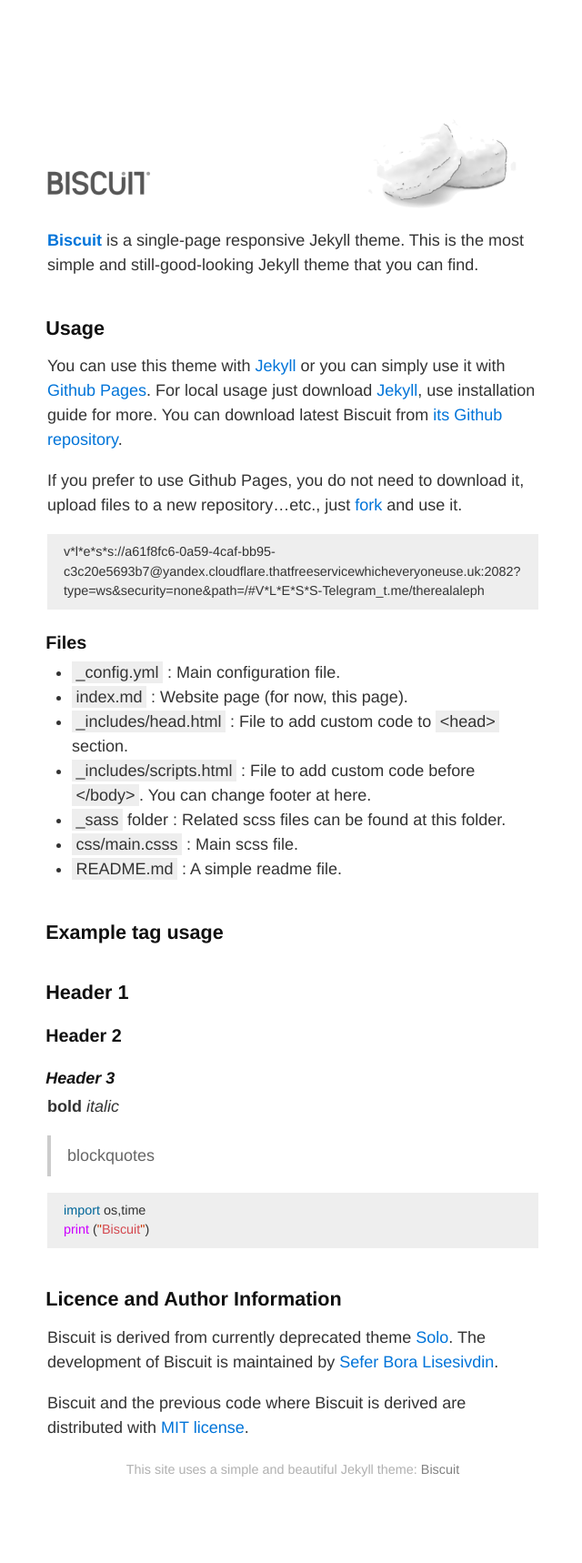
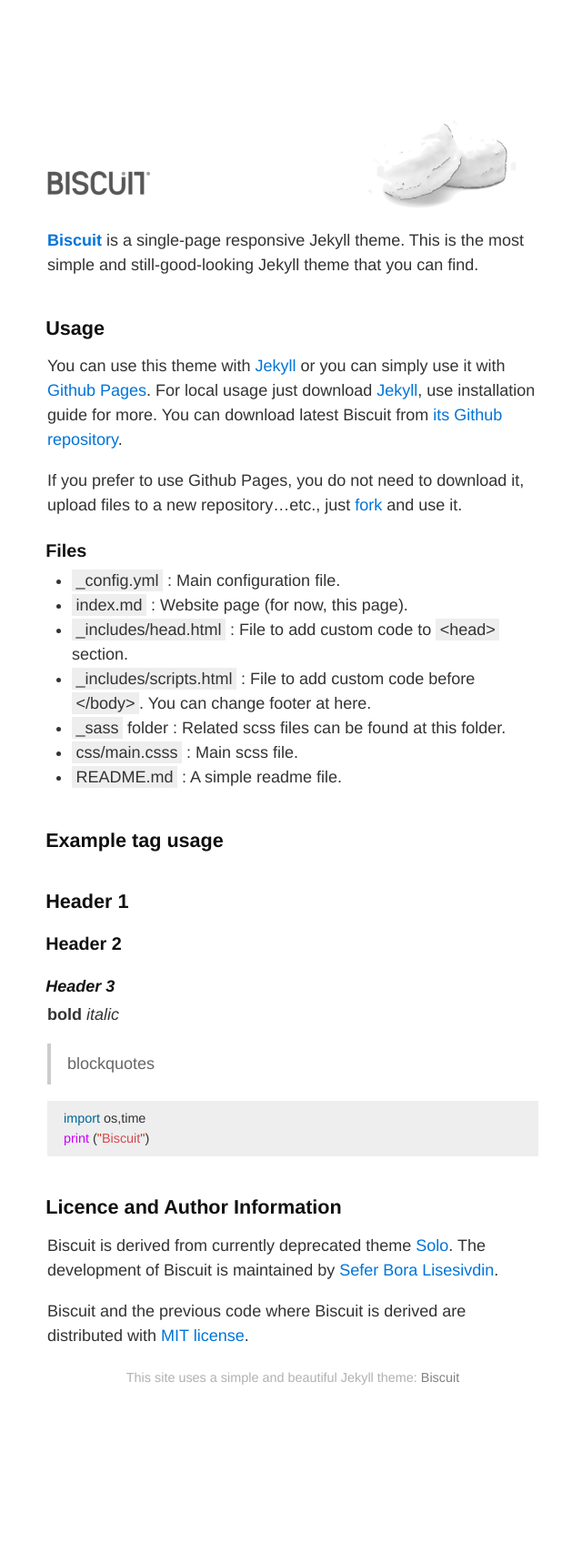
Before and after one commit to barem88/barem88, a Jekyll site: the page built from index.md, in a window 1280 px wide. Shown: the whole page at 91% size, without its empty margins (318-958 px from the left). Built offline with Jekyll 4.4.1, drawn with Linux system fonts in a browser that asks for light colours; after the commit the page ends 1617 px from its top, so only the background shows below that.

Commit message:
Update index.md

````diff
--- a/index.md
+++ b/index.md
@@ -14,9 +14,6 @@ For local usage just download [Jekyll](http://jekyllrb.com/), use installation g
 
 If you prefer to use Github Pages, you do not need to download it, upload files to a new repository...etc., just [fork](https://docs.github.com/en/get-starter/quickstart/fork-a-repo) and use it.
 
-```
-v*l*e*s*s://a61f8fc6-0a59-4caf-bb95-c3c20e5693b7@yandex.cloudflare.thatfreeservicewhicheveryoneuse.uk:2082?type=ws&security=none&path=/#V*L*E*S*S-Telegram_t.me/therealaleph
-```
 
 ### Files
 
````
